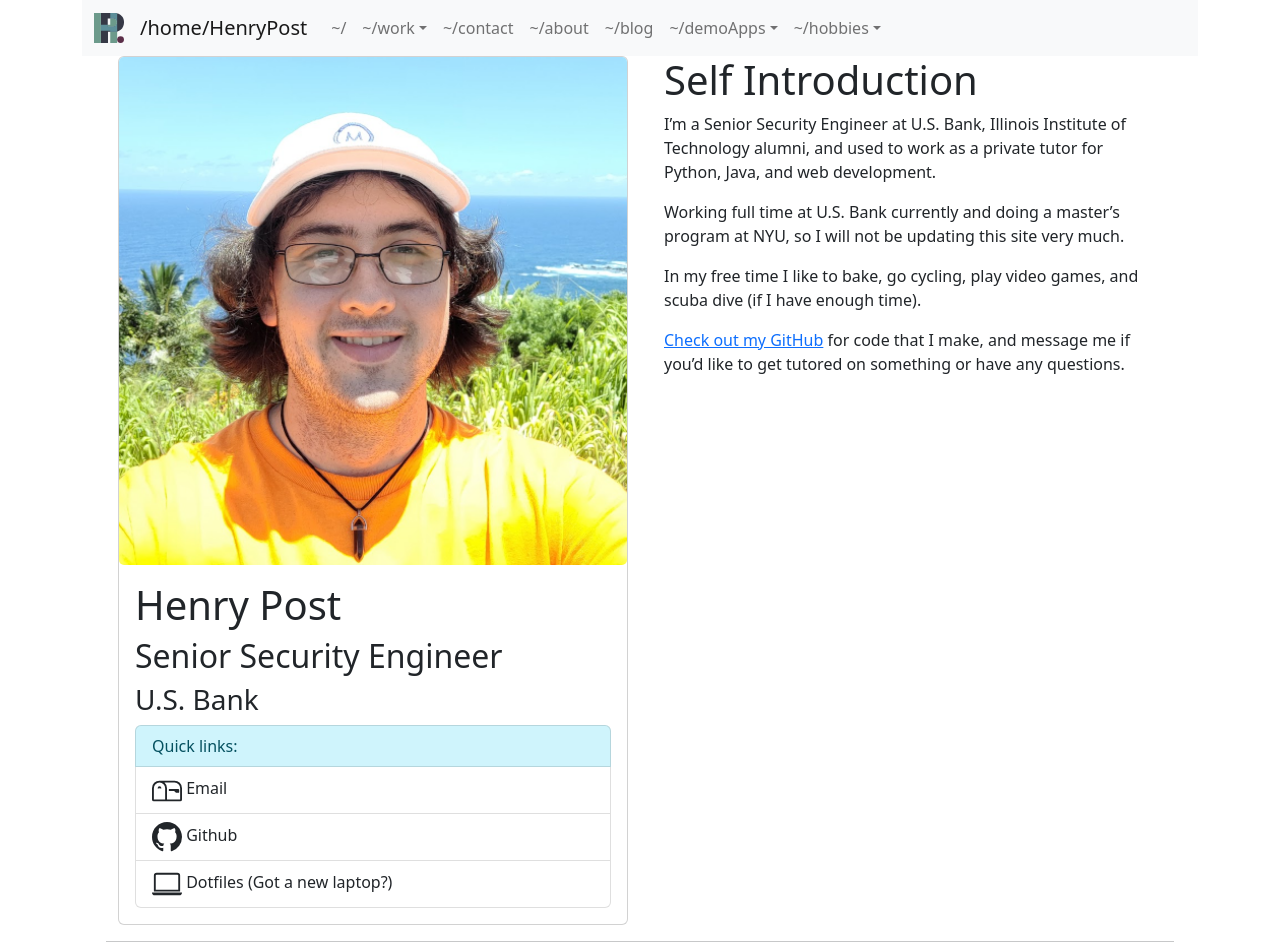
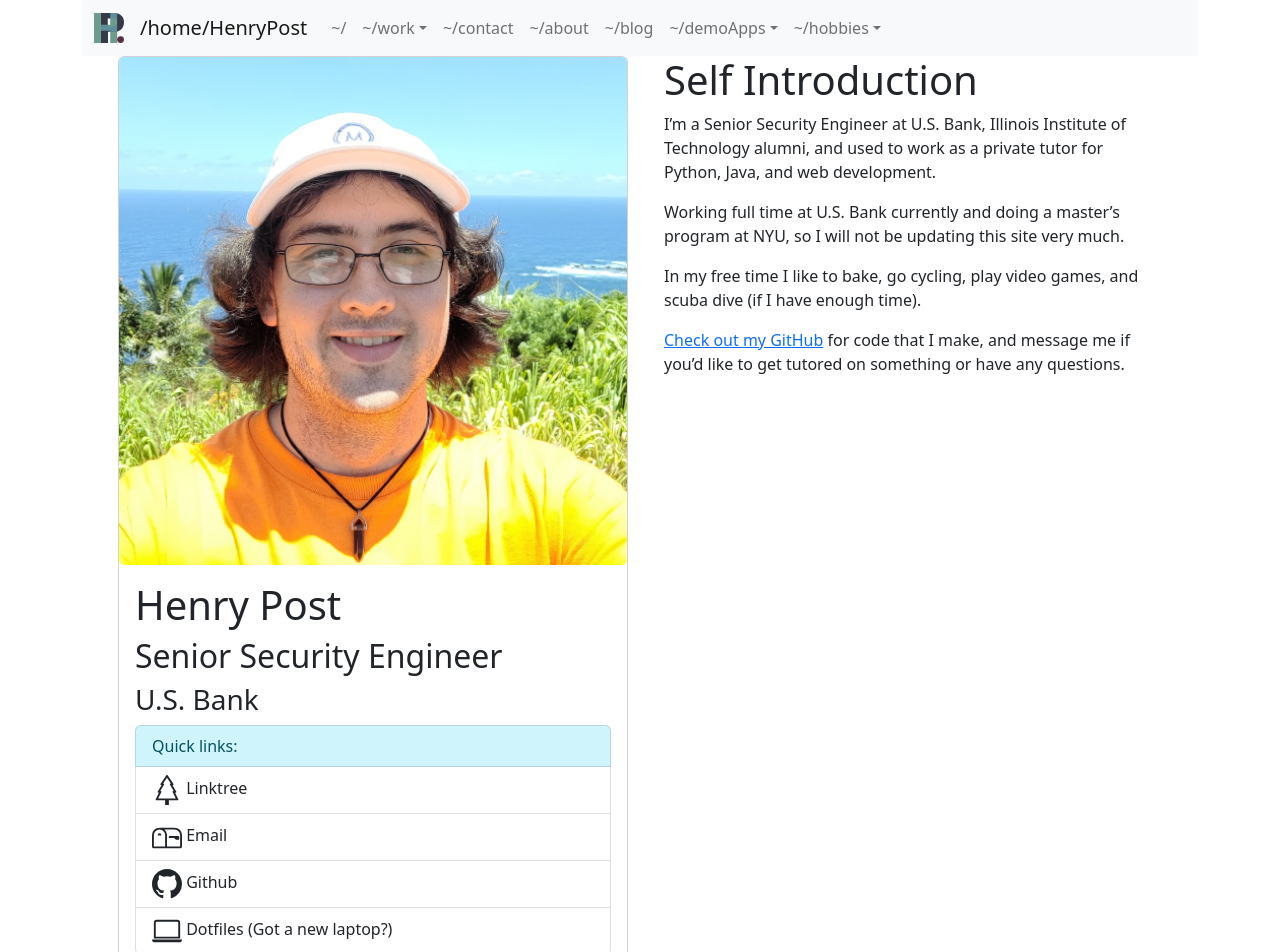
Before and after one commit to meltingscales/henrypost.net, a React (Create React App) app: page / in a window 1280 px wide. Shown: the top 952 px of the page. Built offline with nearby package versions, Linux system fonts and the light colour scheme.

Commit message:
add linktree

```diff
--- a/src/pages/PageHome.tsx
+++ b/src/pages/PageHome.tsx
@@ -1,7 +1,7 @@
 import React from 'react';
 import {Alert, Card, Col, Container, ListGroup, Row} from "react-bootstrap";
 import {HENRY_ORIGINAL_WEBSITE_URL, OWNER_NAME} from "../Config";
-import {Github, Laptop, Mailbox} from "react-bootstrap-icons";
+import {Github, Laptop, Mailbox, Tree} from "react-bootstrap-icons";
 
 
 const ListGroupItemLink = (props: any) => {
@@ -27,6 +27,9 @@ const HenryProfileCard = () => {
             <Card.Text>
                 <ListGroup>
                     <ListGroup.Item variant={"info"}>Quick links:</ListGroup.Item>
+                    <ListGroupItemLink
+                        link={'https://linktr.ee/henryfbp'}
+                        text={<><Tree size={ICON_SIZE}/> Linktree</>}/>
                     <ListGroupItemLink
                         link={'mailto:resplendent.falconeer@gmail.com'}
                         text={<><Mailbox size={ICON_SIZE}/> Email</>}/>
```
